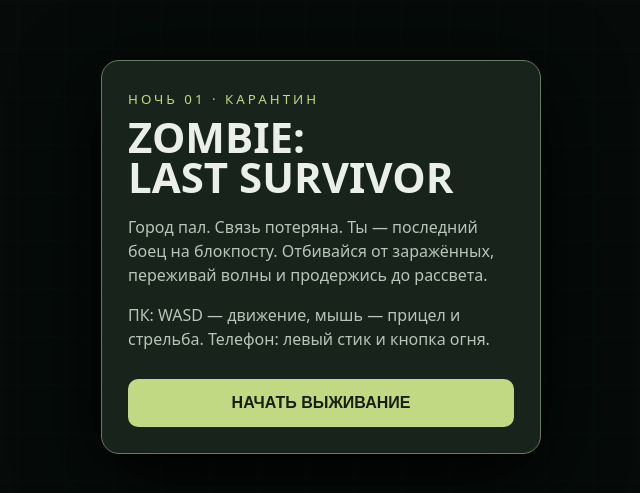
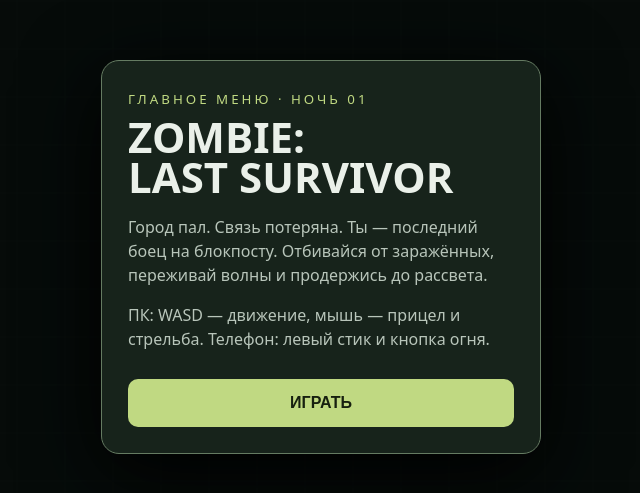
Before and after one commit to erkich-afk/zombie-last-survivor, a plain HTML site: page index.html in a window 1280 px wide. Shown: the part 143-636 px from the top of the page, without its empty margins (319-959 px from the left). Drawn offline with Linux system fonts and the light colour scheme.

Commit message:
Polish main menu and add Play button label

```diff
--- a/index.html
+++ b/index.html
@@ -1,6 +1,6 @@
 <!doctype html><html lang="ru"><meta charset="utf-8"><meta name="viewport" content="width=device-width,initial-scale=1,maximum-scale=1,user-scalable=no"><title>ZOMBIE: LAST SURVIVOR</title><style>
 *{box-sizing:border-box}body{margin:0;background:#101713;color:#eaf0e9;font:16px system-ui;overflow:hidden;touch-action:none}canvas{display:block;width:100vw;height:100dvh}#hud{position:fixed;top:12px;left:12px;right:12px;display:flex;justify-content:space-between;pointer-events:none;text-shadow:0 2px 5px #000;font-weight:800}.panel{background:#101a16d9;border:1px solid #526456;border-radius:10px;padding:8px 12px}#start,#over{position:fixed;inset:0;display:grid;place-items:center;background:#050a08df;padding:20px}#over{display:none}.card{max-width:440px;background:#17231b;border:1px solid #657b62;border-radius:18px;padding:26px;box-shadow:0 20px 80px #000}h1{font-size:42px;line-height:.95;margin:8px 0 18px}p{color:#b8c5ba;line-height:1.5}.btn{width:100%;padding:15px;border:0;border-radius:10px;background:#c0d982;color:#17200f;font-weight:900;font-size:16px;margin-top:12px}#stick{display:none;position:fixed;bottom:35px;left:25px;width:115px;height:115px;border:2px solid #b5c6a788;border-radius:50%;background:#25362999}#nub{position:absolute;left:34px;top:34px;width:43px;height:43px;border-radius:50%;background:#d0e5aacc}#fire{display:none;position:fixed;bottom:52px;right:25px;width:85px;height:85px;border-radius:50%;border:2px solid #e58b7c;background:#9b382eaa;color:white;font-weight:900}
-</style><canvas id="c"></canvas><div id="hud" style="display:none"><div class="panel" id="hp">❤ 100</div><div class="panel" id="wave">ВОЛНА 1</div><div class="panel" id="kills">УБИЙСТВ 0</div></div><div id="stick"><div id="nub"></div></div><button id="fire">ОГОНЬ</button><div id="start"><div class="card"><small style="color:#c0d982;letter-spacing:3px">НОЧЬ 01 · КАРАНТИН</small><h1>ZOMBIE:<br>LAST SURVIVOR</h1><p>Город пал. Связь потеряна. Ты — последний боец на блокпосту. Отбивайся от заражённых, переживай волны и продержись до рассвета.</p><p>ПК: WASD — движение, мышь — прицел и стрельба. Телефон: левый стик и кнопка огня.</p><button class="btn" id="go">НАЧАТЬ ВЫЖИВАНИЕ</button></div></div><div id="over"><div class="card"><small style="color:#c0d982">СИГНАЛ ПОТЕРЯН</small><h1>ТЫ ПОГИБ</h1><p id="stats"></p><button class="btn" id="again">ЕЩЁ РАЗ</button></div></div><script>
+</style><canvas id="c"></canvas><div id="hud" style="display:none"><div class="panel" id="hp">❤ 100</div><div class="panel" id="wave">ВОЛНА 1</div><div class="panel" id="kills">УБИЙСТВ 0</div></div><div id="stick"><div id="nub"></div></div><button id="fire">ОГОНЬ</button><div id="start"><div class="card"><small style="color:#c0d982;letter-spacing:3px">ГЛАВНОЕ МЕНЮ · НОЧЬ 01</small><h1>ZOMBIE:<br>LAST SURVIVOR</h1><p>Город пал. Связь потеряна. Ты — последний боец на блокпосту. Отбивайся от заражённых, переживай волны и продержись до рассвета.</p><p>ПК: WASD — движение, мышь — прицел и стрельба. Телефон: левый стик и кнопка огня.</p><button class="btn" id="go">ИГРАТЬ</button></div></div><div id="over"><div class="card"><small style="color:#c0d982">СИГНАЛ ПОТЕРЯН</small><h1>ТЫ ПОГИБ</h1><p id="stats"></p><button class="btn" id="again">ЕЩЁ РАЗ</button></div></div><script>
 const c=document.querySelector('#c'),g=c.getContext('2d'),$=x=>document.getElementById(x);let w,h,dpr,run=false,p,z=[],b=[],parts=[],medkits=[],keys={},mouse={x:0,y:0,down:false},joy={x:0,y:0},fire=false,k=0,wave=1,spawn=0,cd=0,ammo=12,reload=0;
 function size(){dpr=Math.min(devicePixelRatio||1,2);w=innerWidth;h=innerHeight;c.width=w*dpr;c.height=h*dpr;g.setTransform(dpr,0,0,dpr,0,0)}onresize=size;size();
 function start(){p={x:w/2,y:h/2,hp:100,a:0,inv:0};z=[];b=[];parts=[];medkits=[];k=0;wave=1;spawn=0;cd=0;ammo=12;reload=0;run=true;$('start').style.display='none';$('over').style.display='none';$('hud').style.display='flex';$('stick').style.display='block';$('fire').style.display='block';hud()}
```
